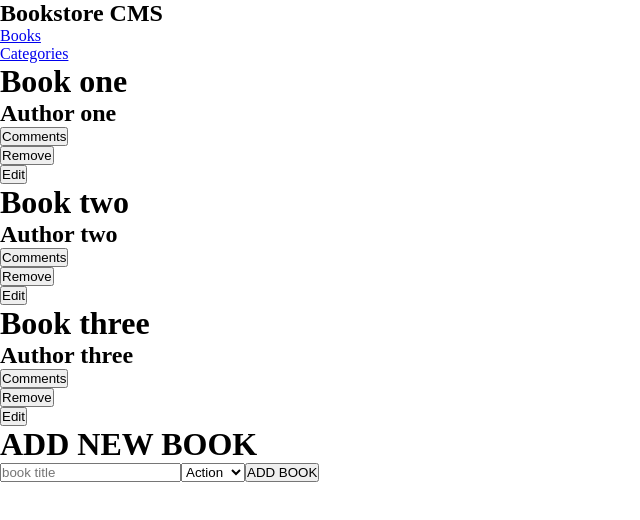
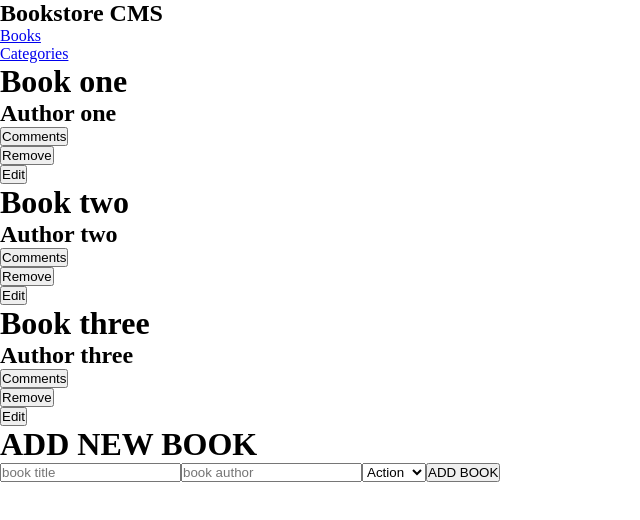
Before and after one commit to andgarzonmal/bookstore, a React (Create React App) app: page / in a window 1280 px wide. Shown: the top 520 px of the page, without its empty margins (0-640 px from the left). Built offline with nearby package versions, Linux system fonts and the light colour scheme.

Commit message:
add input field for author

```diff
--- a/src/components/Form.js
+++ b/src/components/Form.js
@@ -5,6 +5,7 @@ export default function Form() {
     <div>
       <h1>ADD NEW BOOK</h1>
       <input type="text" placeholder="book title" />
+      <input type="text" placeholder="book author" />
       <select name="cars" id="cars">
         <option value="Action">Action</option>
         <option value="History">History</option>
```
